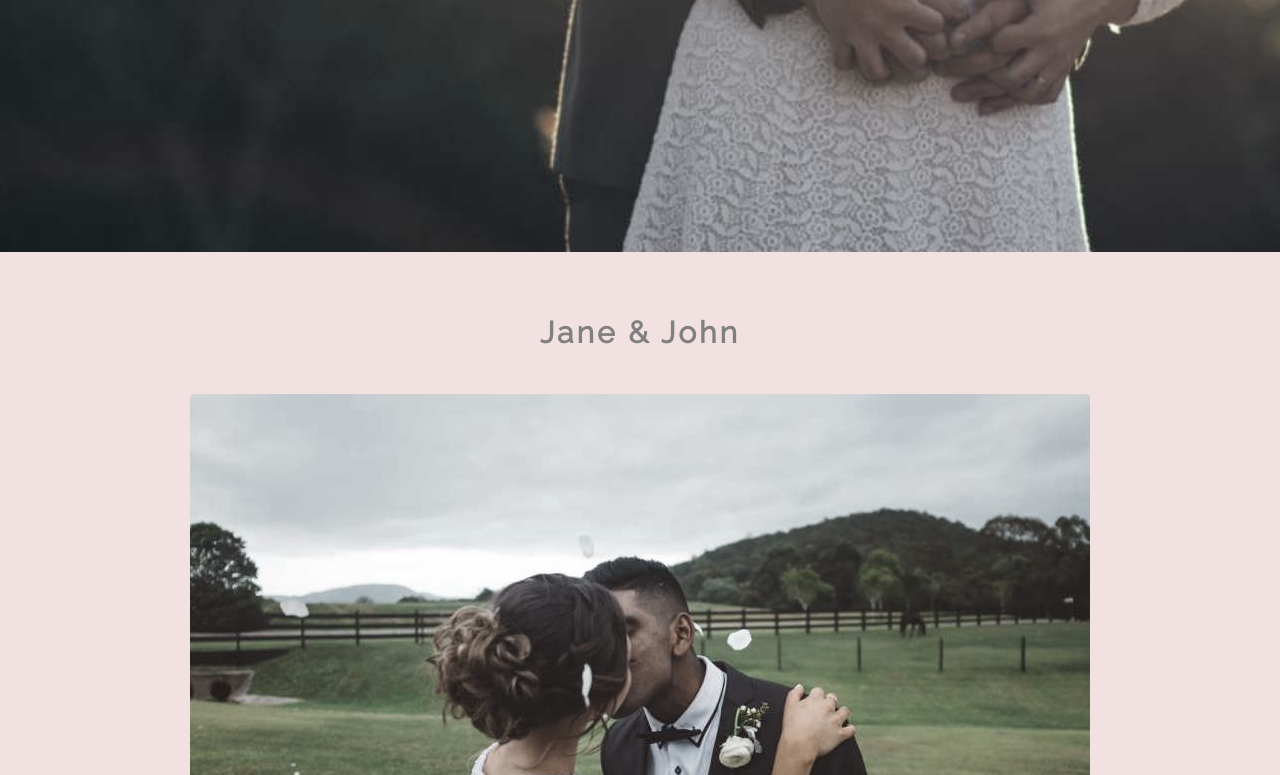
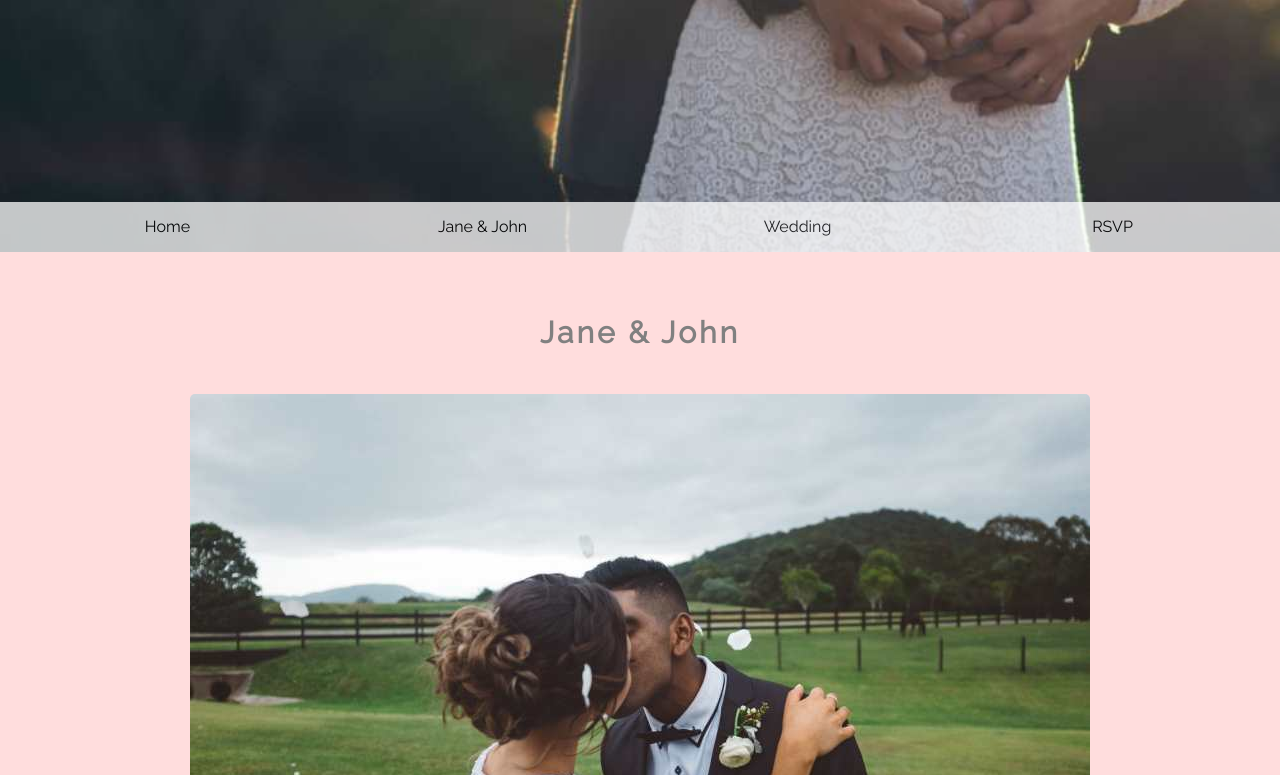
Before and after one commit to MantasZakas/Front-End-Course-19-05-06, a plain HTML site: page Homework/Homework7/pages/homework7.html in a window 1280 px wide. Shown: the part 548-1323 px from the top of the page. Drawn offline with Linux system fonts and the light colour scheme.

Commit message:
Homework 7 done

```diff
--- a/Homework/Homework7/css/style.css
+++ b/Homework/Homework7/css/style.css
@@ -3,9 +3,16 @@ html, body {
     width: 100%;
     background: #ffdddd;
     font-family: "raleway", sans-serif;
-    -webkit-filter: grayscale(30%); /* Safari 6.0 - 9.0 */
-    filter: grayscale(30%);
 }
+footer {
+    display: flex;
+    justify-content: center;
+    align-items: center;
+    color: white;
+    background: black;
+    height: 100px;
+}
+/*BUTTON*/
 button {
     display: block;
     margin: auto;
@@ -18,8 +25,16 @@ button {
     font-size: 20px;
 }
 button:hover {
-    background: grey;
+    background: darkgrey;
+    color: black;
 }
+.button_black {
+    background-color: black;
+}
+.button_red {
+    background-color: red;
+}
+/*BUTTON END*/
 /*MENU*/
 ul {
     margin: 0;
@@ -30,12 +45,29 @@ ul {
 ul li {
     float: left;
     width: 25%;
+    box-sizing: border-box;
+    padding: 10px;
 }
-ul li a {
+a {
+    color: black;
     text-decoration: none;
 }
 ul li:hover {
-    background: grey;
+    background: lightgray;
+}
+.menu {
+    position: fixed;
+    box-sizing: border-box;
+    height: 50px;
+    padding: 5px 10px;
+    bottom: 0;
+    background: white;
+    width: 100%;
+    opacity: 0.75;
+}
+.rsvp:hover{
+    color: white;
+    background: black;
 }
 /*MENU END*/
 .italic {
@@ -50,7 +82,7 @@ ul li:hover {
 }
 .picture_small {
     width: 100%;
-    border-radius: 4px;
+    border-radius: 5px;
 }
 .centered {
     display: flex;
@@ -65,14 +97,6 @@ ul li:hover {
     background: #ffcccc;
     width: 100%;
     min-height: 300px;
-}
-.footer {
-    display: flex;
-    justify-content: center;
-    align-items: center;
-    color: white;
-    background: black;
-    height: 100px;
 }
 .heading_big {
     font-family: "raleway", sans-serif;
@@ -103,11 +127,13 @@ ul li:hover {
     flex-grow: 1;
     text-align: center;
 }
-.menu {
-    position: fixed;
-    box-sizing: border-box;
-    padding: 5px 10px;
-    bottom: 0;
+.link {
+    color: white;
+}
+.link:hover {
+    color: lightgreen;
+}
+.bottom_bar {
+    height: 50px;
     background: white;
-    width: 100%;
 }
--- a/Homework/Homework7/pages/homework7.html
+++ b/Homework/Homework7/pages/homework7.html
@@ -8,7 +8,7 @@
 </head>
 <body>
 
-<header class="centered picture_big" style="background-image: url(../images/wedding_couple.jpg)">
+<header id="home" class="centered picture_big" style="background-image: url(../images/wedding_couple.jpg)">
     <div>
         <h1 class="heading_big">Jane & John</h1>
         <p class="heading_small">Are getting married</p>
@@ -17,7 +17,7 @@
 </header>
 <!--Jane & John section BEGIN-->
 <br><br>
-<h2 class="heading_small" style="color:grey">Jane & John</h2>
+<h2 id="jj" class="heading_small" style="color:grey">Jane & John</h2>
 <br>
 <div class="set_width">
     <img class="picture_small" src="../images/wedding_couple2.jpg" alt="Couple">
@@ -29,7 +29,7 @@
         et dolore magna aliqua. Ut enim ad minim veniam, quis nostrud exercitation ullamco laboris nisi ut aliquip ex ea commodo consequat.
     </p>
     <br><br>
-    <button style="background: black">Wedding details</button>
+    <a href="#wedding"><button class="button_black">Wedding details</button></a>
     <br><br>
 </div>
 <!--Jane & John section END-->
@@ -41,7 +41,7 @@
 </div>
 <!--The wedding section BEGIN-->
 <br><br>
-<h2 class="heading_small" style="color:grey">THE WEDDING</h2>
+<h2 id="wedding" class="heading_small" style="color:grey">THE WEDDING</h2>
 <br><br>
 <div class="set_width">
     <img class="picture_small" src="../images/wedding_location.jpg" alt="Couple">
@@ -63,29 +63,31 @@
 <!--The wedding section END-->
 <div class="centered_rsvp">
     <div>
-        <h2 class="heading_small">HOPE YOU CAN MAKE IT!</h2>
+        <h2 id="rsvp" class="heading_small">HOPE YOU CAN MAKE IT!</h2>
         <p class="heading_rsvvp">Kindly Respond By January, 2017</p>
-        <button style="background: red">RSVP</button>
+        <button class="button_red">RSVP</button>
     </div>
 </div>
-<footer class="footer">
-    <p>Powered by w3 css</p>
+<footer>
+    <p>Powered by&nbsp</p>
+    <a href="https://www.w3schools.com/w3css/default.asp" class="link">w3 css</a>
 </footer>
+<div class="bottom_bar"></div>
 <!--MENU BEGIN-->
 <div class="menu">
     <ul>
-        <li>
-            <a href="#">Home</a>
-        </li>
-        <li>
-            <a href="#">Jane & John</a>
-        </li>
-        <li>
-            <a href="#">Wedding</a>
-        </li>
-        <li>
-            <a href="#">RSVP</a>
-        </li>
+        <a href="#home"><li>
+            Home
+        </li></a>
+        <a href="#jj"><li>
+            Jane & John
+        </li></a>
+        <a href="#wedding"><li>
+            Wedding
+        </li></a>
+        <a href="#rsvp"><li class="rsvp">
+            RSVP
+        </li></a>
     </ul>
 </div>
 <!--MENU END-->
```
